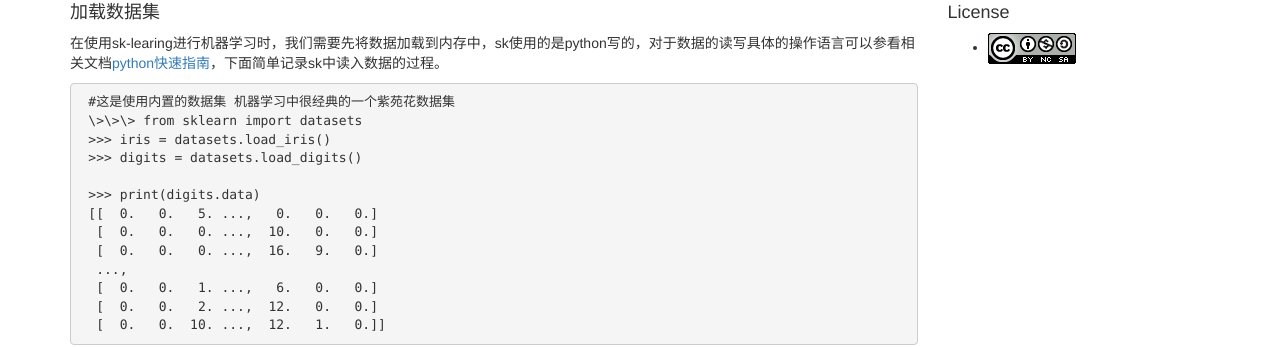
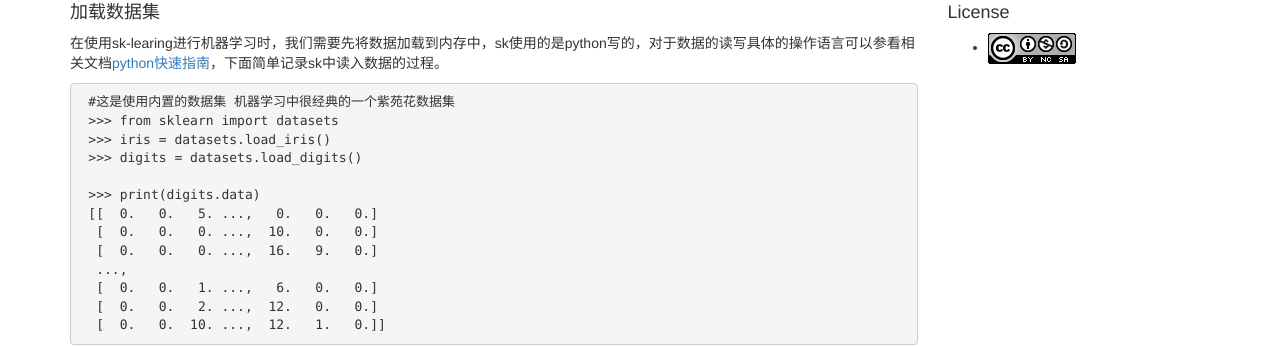
Before and after one commit to anicy/anicy.github.io, a Jekyll site: the page built from _posts/2014-08-21-scikit-learing-study-one.md, in a window 1280 px wide and 900 px high. Shown: the part 246-593 px from the top of the window. Built offline with Jekyll 4.4.1, drawn with Linux system fonts in a browser that asks for light colours; nearby versions of some CDN libraries; library files that are not in the unit come from our copies; Markdown is read by kramdown in place of the engine named in the settings; comment, search, counter and statistics services are not loaded.

````diff
--- a/_posts/2014-08-21-scikit-learing-study-one.md
+++ b/_posts/2014-08-21-scikit-learing-study-one.md
@@ -23,7 +23,7 @@ scikit learning 是一个python的[机器学习](http://dcycome.vicp.net/categor
 
  ```python
  #这是使用内置的数据集 机器学习中很经典的一个紫苑花数据集
- \>\>\> from sklearn import datasets
+ >>> from sklearn import datasets
  >>> iris = datasets.load_iris()
  >>> digits = datasets.load_digits()
 
````
